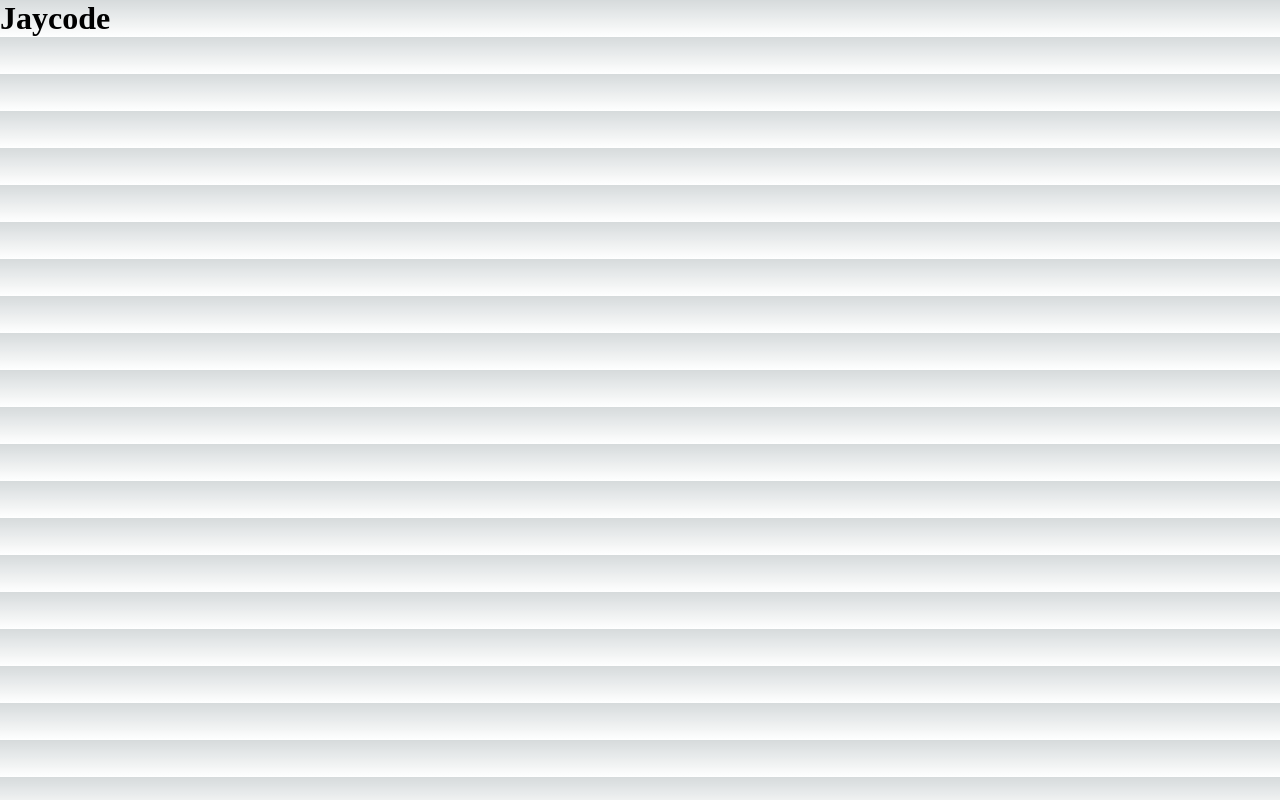
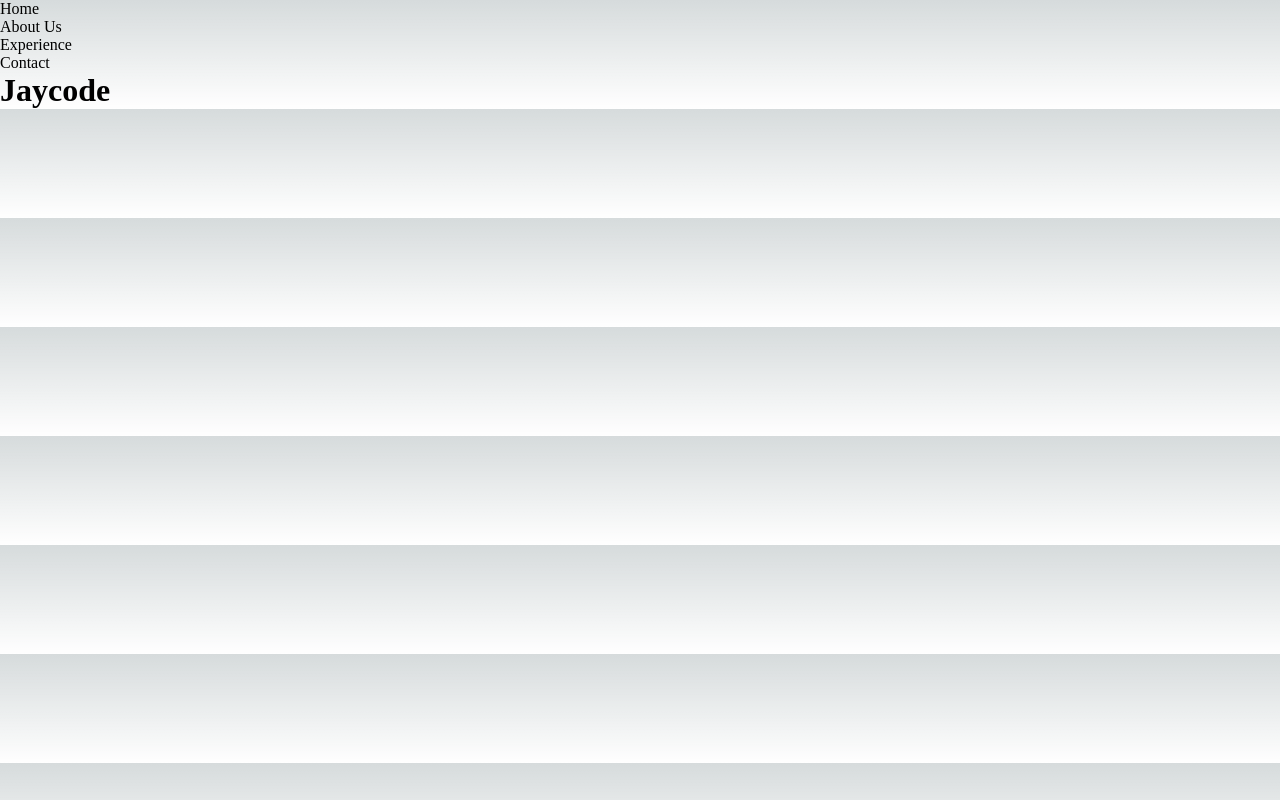
Before and after one commit to JayCodeGitHub/jaycode-next.js, a Next.js app: page / in a window 1280 px wide. Built offline with nearby package versions, Linux system fonts and the light colour scheme.

Commit message:
Added simple navigation

```diff
--- a/src/pages/index.tsx
+++ b/src/pages/index.tsx
@@ -1,4 +1,5 @@
-import Head from 'next/head'
+import Head from "next/head";
+import Link from "next/link";
 
 export default function Home() {
   return (
@@ -9,9 +10,23 @@
         <meta name="viewport" content="width=device-width, initial-scale=1" />
         <link rel="icon" href="/favicon.ico" />
       </Head>
+      <ul>
+        <li>
+          <Link href="/">Home</Link>
+        </li>
+        <li>
+          <Link href="/about">About Us</Link>
+        </li>
+        <li>
+          <Link href="/experience">Experience</Link>
+        </li>
+        <li>
+          <Link href="/contact">Contact</Link>
+        </li>
+      </ul>
       <main>
         <h1>Jaycode</h1>
       </main>
     </>
-  )
+  );
 }
```
Also changed, not shown: src/pages/about.tsx (+17 -1 lines), src/pages/contact.tsx (+17 -1 lines), src/pages/experience.tsx (+17 -1 lines).
